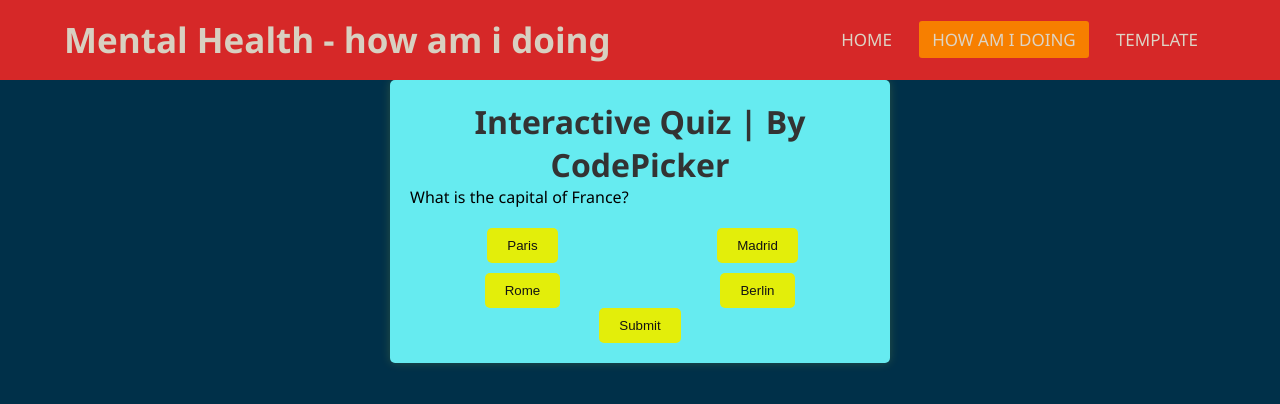
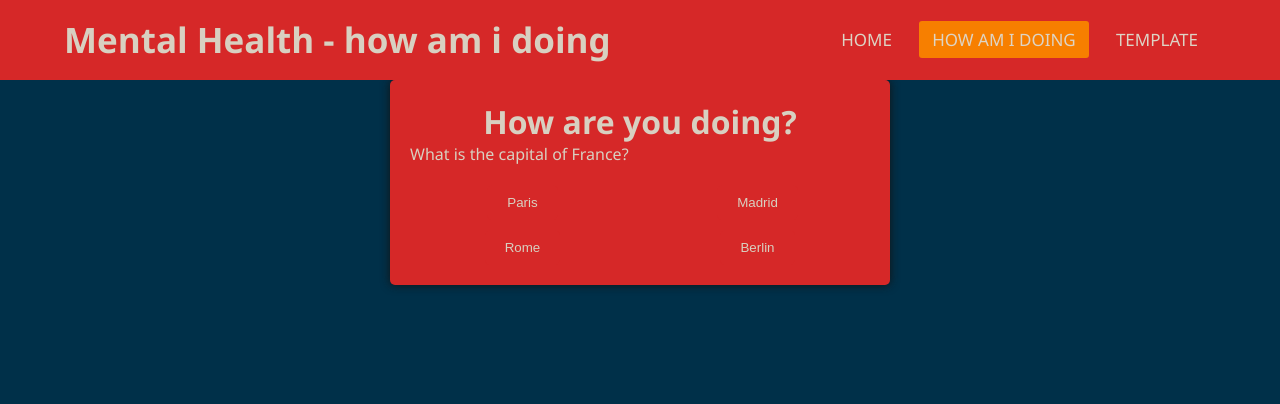
Before and after one commit to NiekVrolijk/mentalHealthSite, a plain HTML site: page howAmIDoing.html in a window 1280 px wide. Drawn offline with Linux system fonts and the light colour scheme.

Commit message:
working on quiz / navbar 'fixed'

```diff
--- a/howAmIDoing.html
+++ b/howAmIDoing.html
@@ -24,10 +24,10 @@
 
 
     <div id="quiz">
-        <h1>Interactive Quiz | By CodePicker</h1>
+        <h1 id="titleText">How are you doing?</h1>
         <div id="question"></div>
         <div id="options"></div>
-        <button id="submit">Submit</button>
+        <!--<button id="submit">Submit</button>-->
     </div>
 
 
--- a/style.css
+++ b/style.css
@@ -53,6 +53,7 @@ nav ul li a {
     color: #ddd4c5;
     font-size: 17px;
     text-transform: uppercase;
+    padding: 7px 13px;
     border-radius: 3px;
 }
 
@@ -94,7 +95,7 @@ nav a:hover {
 
 /*  template */
 
-#satisfyinggif1{
+#satisfyinggif1 {
     margin: 12% -5% 0 0;
     width: 45%;
     height: auto;
--- a/testStyle.css
+++ b/testStyle.css
@@ -16,18 +16,19 @@ body {
     max-width: 500px;
     margin: 0 auto;
     padding: 20px;
-    background-color: #66ebf0;
+    background-color: #D62828;
     border-radius: 5px;
-    box-shadow: 0 0 10px rgba(198, 222, 60, 0.2);
+    box-shadow: 0 0 10px #131313;
 }
 
-h1 {
+#titleText {
     text-align: center;
-    color: #333333;
+    color: #D8D0C1;
 }
 
 #question {
     margin-bottom: 20px;
+    color: #D8D0C1;
 }
 
 #options {
@@ -40,15 +41,15 @@ button {
     display: block;
     margin: 0 auto;
     padding: 10px 20px;
-    background-color: rgb(227, 238, 10);
-    color: #131313;
+    background-color: #D62828;
+    color: #D8D0C1;
     border: none;
     border-radius: 5px;
     cursor: pointer;
 }
 
 button:hover {
-    background-color: #8f8d8d;
+    background-color: #f77f00;
 }
 
 /*tekst*/
```
